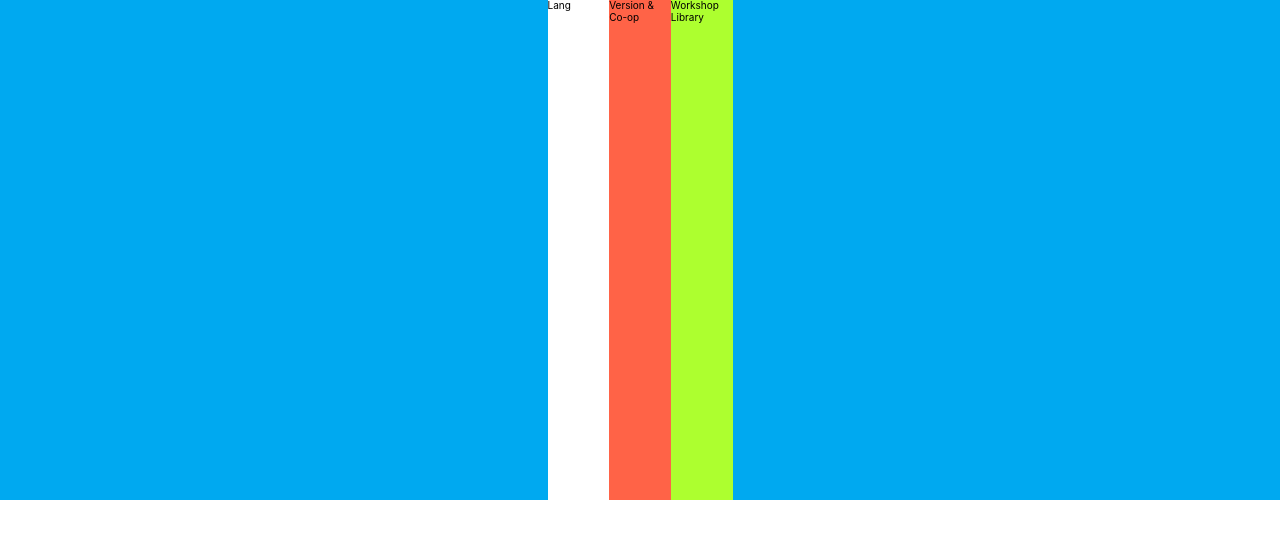
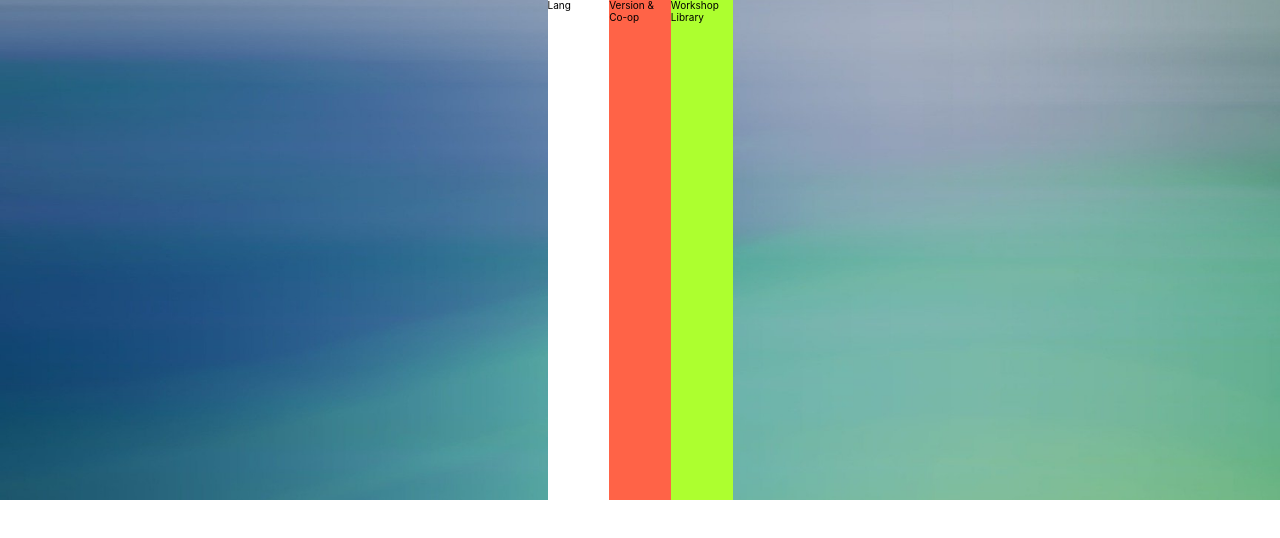
Before and after one commit to goodjam92/my-website, a Next.js app: page /about in a window 1280 px wide. Shown: the top 538 px of the page. Built offline with nearby package versions, Linux system fonts and the light colour scheme.

Commit message:
feat: about 화면 배경 이미지 적용

```diff
--- a/pages/about.tsx
+++ b/pages/about.tsx
@@ -22,7 +22,8 @@ export default function About() {
 const AboutWrap = styled.section`
   width: 100%;
   min-height: 100%;
-  background-color: rgb(0, 169, 240);
+  background: url("/assets/image/about-bg.jpeg") 50% 50% no-repeat fixed;
+  background-size: cover;
   display: flex;
   justify-content: center;
 `;
```
Also changed, not shown: public/assets/image/about-bg.jpeg (added).
